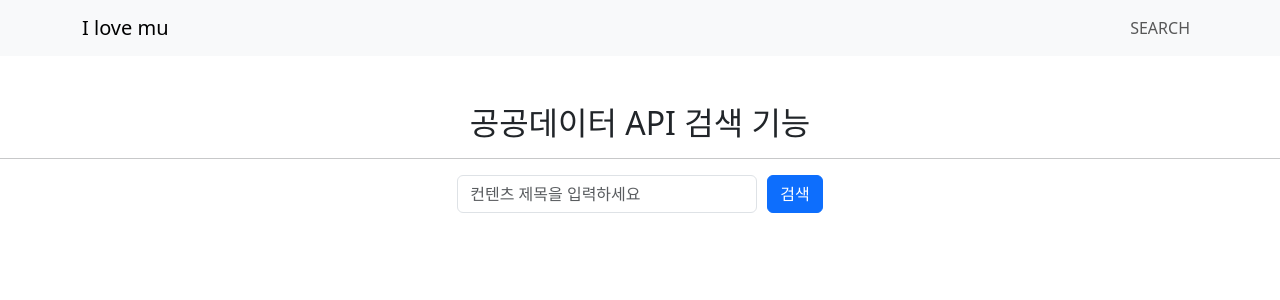
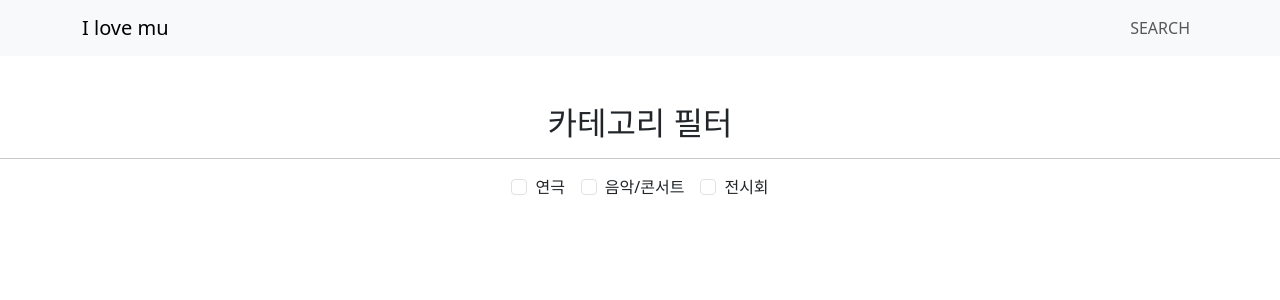
Before and after one commit to I-love-MU/React, a React (Vite) app in the folder ilm/: page /search in a window 1280 px wide. Shown: the top 300 px of the page. Built offline with nearby package versions, Linux system fonts and the light colour scheme; no server answers.

Commit message:
feat: 카테고리 체크박스 생성 및 api 요청 처리

```diff
--- a/ilm/src/ui/pages/SearchPage.jsx
+++ b/ilm/src/ui/pages/SearchPage.jsx
@@ -1,20 +1,26 @@
 import React, { useState, useEffect } from 'react'
 import { getFilteredData } from '../../services/ApiService'
-import SearchResults from '../components/SearchResults'
-import SearchForm from '../components/SearchForm'
+import Form from 'react-bootstrap/Form';
 
 const SearchPage = () => {
   const [datas, setData] = useState(null) // api 데이터 상태
-  const [isSearched, setIsSearched] = useState(false); // 검색 버튼 클릭 여부 상태
-  const [filteredData, setFilteredData] = useState([]); // 필터링된 데이터 상태
+  const [selectedCategory, setSelectedCategory] = useState(null); // 체크박스 조건 선택 여부 상태
+  const [checkedBox, setCheckedBox] = useState(null); // 현재 체크된 박스 이름
 
+  const realmCode = {  // 카테고리 분류 코드
+    theatrical: 'A000',
+    concerts: 'B000',
+    exhibitions: 'D000',
+    default: 'L000'
+  };
 
   // api 데이터 호출
   useEffect(() => {
+    if (setSelectedCategory) {
       const apiKey = import.meta.env.VITE_API_KEY
       const fetchData = async () => {
         try {
-        const responseData = await getFilteredData(apiKey, 1, 10, 'D000', 'A')
+          const responseData = await getFilteredData(apiKey, 1, 10, selectedCategory, 'A')
           console.log('API 응답 데이터', responseData)
           setData(responseData)
         } catch (error) {
@@ -22,34 +28,64 @@ const SearchPage = () => {
         }
       }
       fetchData()
-  }, [])
+    }
+  }, [selectedCategory])
 
 
-  // 검색 처리 함수
-  const handleSearch = (searchTerm) => {
-    setIsSearched(true);
-    if (datas && datas.length > 0) {
-      const lowerCaseSearchTerm = searchTerm.toLowerCase();
-      const results = datas.filter(
-        (data) => data.title && data.title.toLowerCase().includes(lowerCaseSearchTerm)
-      );
-      setFilteredData(results)
+    // 카테고리 변경 핸들러
+  const handleCategoryFilter = (e) => {
+    const name = e.target.name;
+    const isChecked = e.target.checked;
+
+    if (isChecked) {
+      // 체크된 경우 해당 박스만 선택
+      setCheckedBox(name);
+      setSelectedCategory(realmCode[name]);
     } else {
-      setFilteredData([]) // 데이터가 없으면 빈 배열로 설정
+      // 체크 해제된 경우 선택 초기화
+      setCheckedBox(null);
+      setSelectedCategory(null);
     }
   };
 
   return (
-    <div className='text-center mt-5'>
-        <h2>공공데이터 API 검색 기능</h2>
+    <div className="search-page">
+      <div className="filter-section text-center mt-5">
+        <h2>카테고리 필터</h2>
         <hr />
-        {/* 검색 입력 폼*/}
-        <SearchForm onSearch={handleSearch} />
+        <Form className="d-flex justify-content-center align-items-center">
+          <Form.Check
+            type="checkbox"
+            id="theatrical"
+            name="theatrical"
+            label="연극"
+            onChange={handleCategoryFilter}
+            checked={checkedBox === 'theatrical'}
+            className="mx-2"
+          />
+          <Form.Check
+            type="checkbox"
+            id="concerts"
+            name="concerts"
+            label="음악/콘서트"
+            onChange={handleCategoryFilter}
+            checked={checkedBox === 'concerts'}
+            className="mx-2"
+          />
+          <Form.Check
+            type="checkbox"
+            id="exhibitions"
+            name="exhibitions"
+            label="전시회"
+            onChange={handleCategoryFilter}
+            checked={checkedBox === 'exhibitions'}
+            className="mx-2"
+          />
+        </Form>
+      </div>
+  </div>
+  )
 
-        {/*검색 결과 표시*/}
-        {isSearched && <SearchResults filteredData={filteredData} />}
-    </div>
-  );
-};
+}
 
 export default SearchPage;
```
Lines whose indentation alone changed are shown as unchanged.
